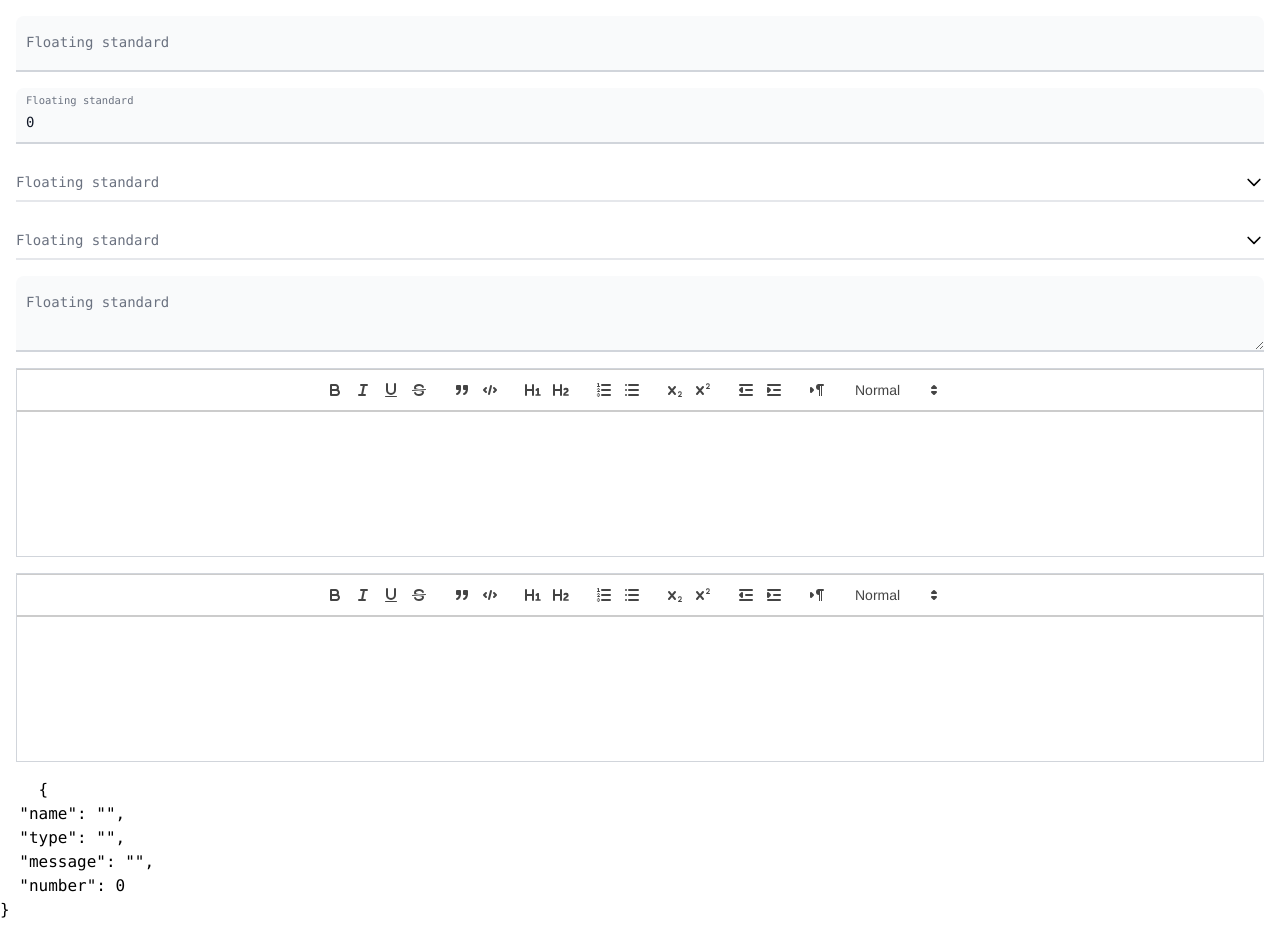
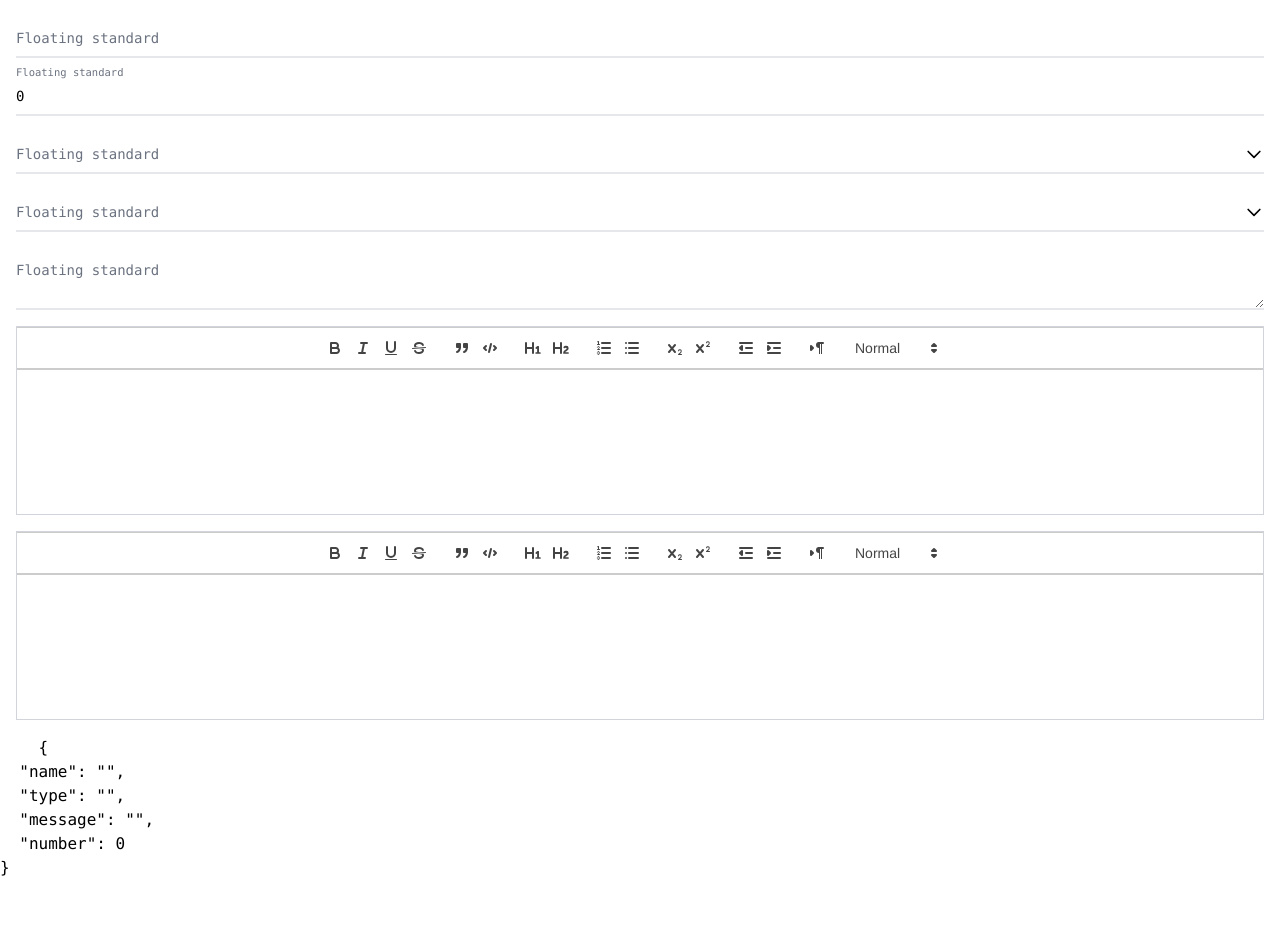
Before and after one commit to LLNet/vue-floating-form, a Vue app: page / in a window 1280 px wide. After the commit the page ends 904 px from the top, so only its background shows below. Built offline with nearby package versions, Linux system fonts and the light colour scheme.

Commit message:
small update

```diff
--- a/src/components/Number.vue
+++ b/src/components/Number.vue
@@ -1,5 +1,5 @@
 <template>
-  <div class="floating-field" :class="value?.length === 0 ? 'empty':'has-content'">
+  <div class="floating-default" :class="value?.length === 0 ? 'empty':'has-content'">
     <input
       type="text"
       class="input"
@@ -7,6 +7,7 @@
       v-model="value"
       v-bind="modelModifiers"
       @input="($event) => onlyNumbers($event)"
+      inputmode="numeric"
     />
     <Label :label="label" />
   </div>
@@ -22,8 +23,8 @@ const props = defineProps({
     default: 'Floating standard'
   },
   modelValue: {
-    type: String,
-    default: ''
+    type: [String, Number],
+    default: null
   },
   modelModifiers: {
     type: Object,
@@ -37,13 +38,18 @@ const props = defineProps({
 });
 const emit = defineEmits(['update:modelValue'])
 const value = computed({
-  get: () => (typeof props.modelValue === "number" || props.modelValue === null ? Number(props.modelValue) : null),
+  get: () => (typeof props.modelValue === "number" || props.modelValue !== null ? Number(props.modelValue) : null),
   set: (value) => {
     if (props.format === 'int') {
       value = parseInt(value);
     } else if (props.format === 'float') {
       value = parseFloat(value);
     }
+
+    if(isNaN(value)) {
+      value = null;
+    }
+
     emit('update:modelValue', value);
   }
 });
--- a/src/components/Text.vue
+++ b/src/components/Text.vue
@@ -1,5 +1,5 @@
 <template>
-  <div class="floating-field" :class="value?.length === 0 ? 'empty':'has-content'">
+  <div class="floating-default" :class="value?.length === 0 ? 'empty':'has-content'">
     <input
       type="text"
       class="input"
--- a/src/components/Textarea.vue
+++ b/src/components/Textarea.vue
@@ -1,5 +1,5 @@
 <template>
-  <div class="floating-field" :class="value?.length === 0 ? 'empty':'has-content'">
+  <div class="floating-default" :class="value?.length === 0 ? 'empty':'has-content'">
     <textarea
       class="input"
       placeholder=" "
```
